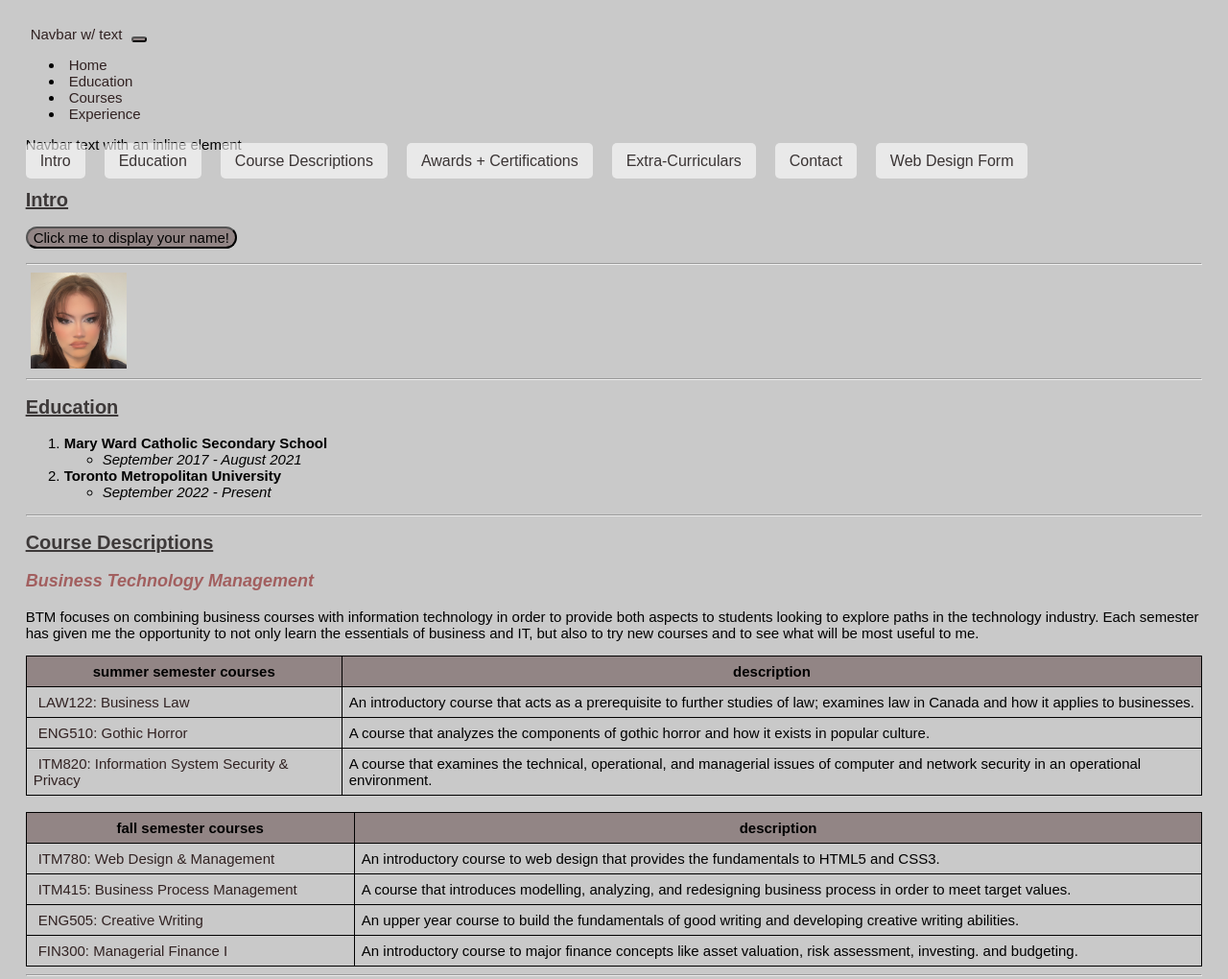
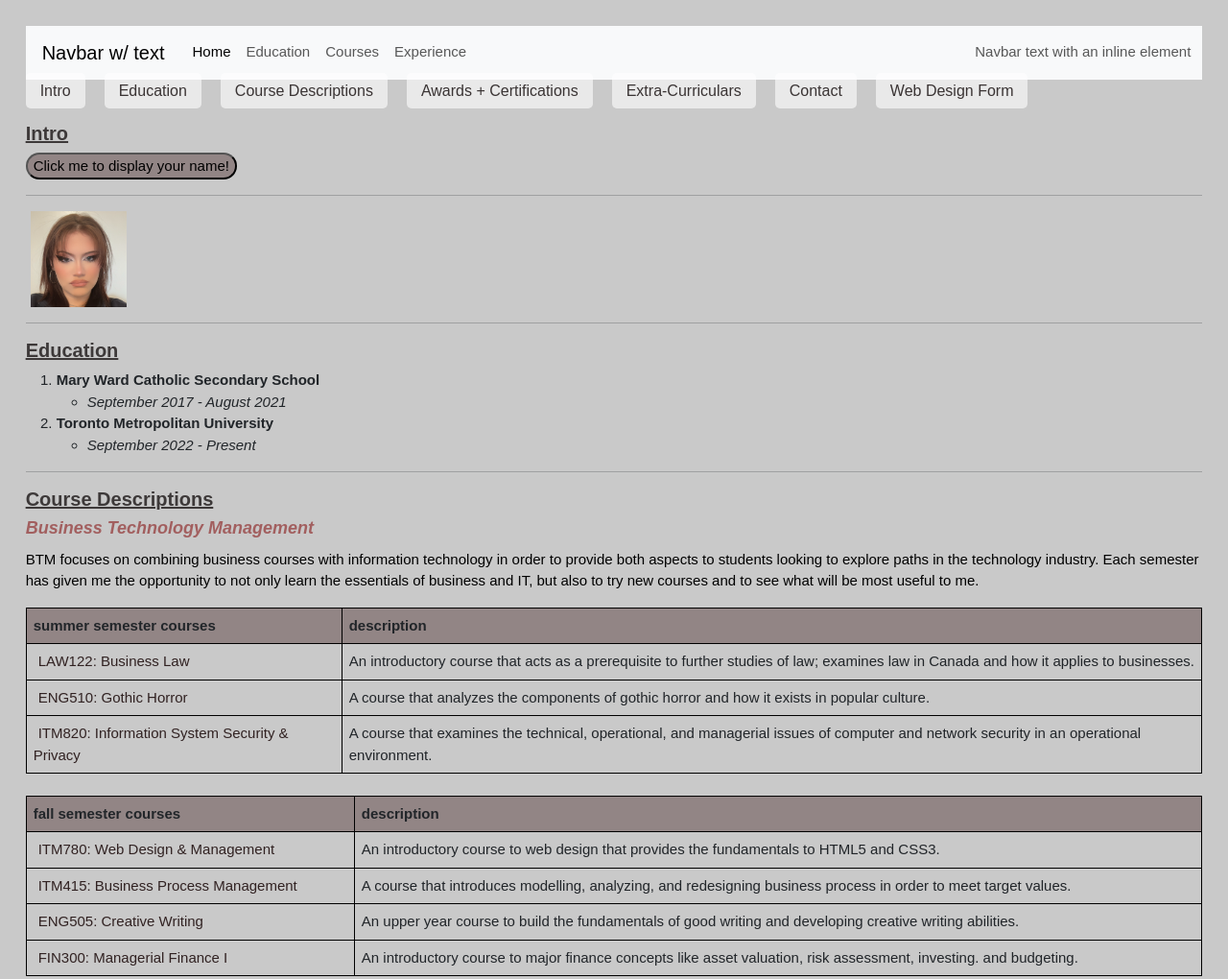
Before and after one commit to divaluna/divaluna.github.io, a plain HTML site: page index.html in a window 1280 px wide. Shown: the top 1020 px of the page at 96% size. Drawn offline with nearby package versions, Linux system fonts and the light colour scheme; a web font is replaced by a local one.

Commit message:
bootstrap

```diff
--- a/index.html
+++ b/index.html
@@ -2,7 +2,7 @@
 <html>
     <head>
         <meta charset="utf-8">
-        <link href=”https://cdn.jsdelivr.net/npm/bootstrap@5.3.0/dist/css/bootstrap.min.css” rel=”stylesheet” integrity=”sha384-rGc5a4CZNrDyZM96D/AJLHaaLgMQp8rCw+3Mi6lO2eNg6bPqfgJInQFnZlA1a11K” crossorigin=”anonymous”>
+        <link href="https://cdn.jsdelivr.net/npm/bootstrap@5.3.3/dist/css/bootstrap.min.css" rel="stylesheet" integrity="sha384-QWTKZyjpPEjISv5WaRU9OFeRpok6YctnYmDr5pNlyT2bRjXh0JMhjY6hW+ALEwIH" crossorigin="anonymous">
         <title>Diva Luna</title>
         <link rel="stylesheet" href="style.css">
         <link href="https://fonts.cdnfonts.com/css/bertholdr-mainzer-fraktur" rel="stylesheet">
```
